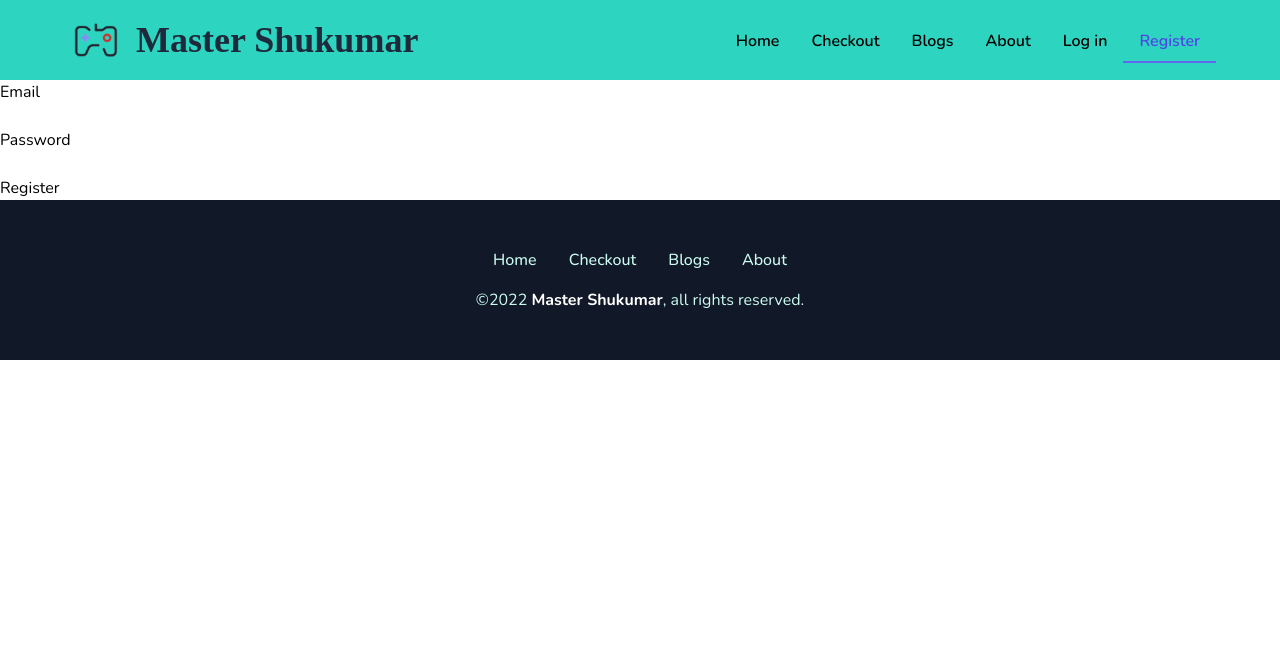
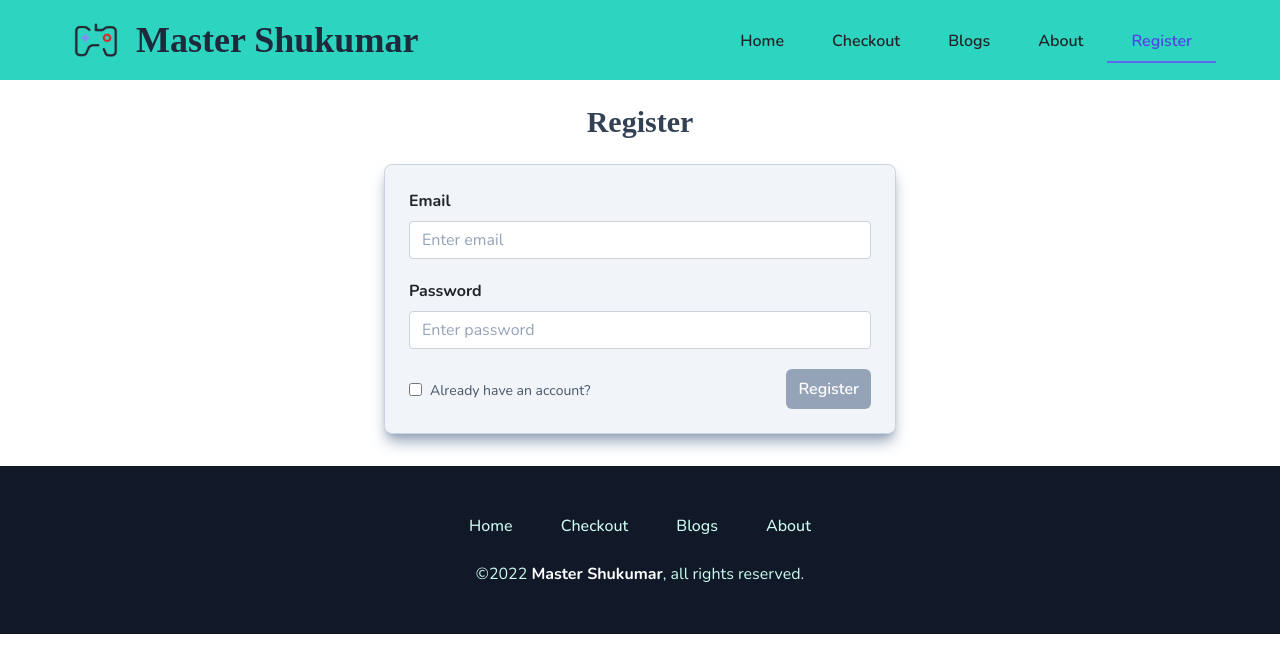
Before and after one commit to genuinestalwart/independent-service-provider, a React (Create React App) app: page /register in a window 1280 px wide. Shown: the top 672 px of the page. Built offline with nearby package versions, Linux system fonts and the light colour scheme; no server answers; a web font is replaced by a local one.

Commit message:
form styling done, password reset feature added

```diff
--- a/package.json
+++ b/package.json
@@ -10,8 +10,10 @@
 		"@testing-library/jest-dom": "^5.16.4",
 		"@testing-library/react": "^13.1.1",
 		"@testing-library/user-event": "^13.5.0",
+		"bootstrap": "^5.1.3",
 		"firebase": "^9.6.11",
 		"react": "^18.0.0",
+		"react-bootstrap": "^2.2.3",
 		"react-dom": "^18.0.0",
 		"react-router-dom": "^6.3.0",
 		"react-scripts": "5.0.1",
--- a/src/App.js
+++ b/src/App.js
@@ -6,18 +6,20 @@ import Checkout from './components/Checkout/Checkout';
 import Banner from './components/Home/Banner/Banner';
 import Extra from './components/Home/Extra/Extra';
 import Services from './components/Home/Services/Services';
-import Login from './components/Login/Login';
 import NotFound from './components/NotFound/NotFound';
 import Register from './components/Register/Register';
 import RequireAuth from './components/RequireAuth/RequireAuth';
 import Footer from './components/Shared/Footer/Footer';
 import Header from './components/Shared/Header/Header';
 import User from './components/User/User';
+import useAuth from './hooks/useAuth';
 
 function App() {
+	const { registered, setRegistered, user, setUser } = useAuth();
+
 	return (
 		<div className="App">
-			<Header></Header>
+			<Header registered={registered} user={user}></Header>
 
 			<main>
 				<Routes>
@@ -30,8 +32,7 @@ function App() {
 					<Route path='/checkout' element={<RequireAuth><Checkout></Checkout></RequireAuth>}></Route>
 					<Route path='/blogs' element={<Blogs></Blogs>}></Route>
 					<Route path='/about' element={<About></About>}></Route>
-					<Route path='/login' element={<Login></Login>}></Route>
-					<Route path='/register' element={<Register></Register>}></Route>
+					<Route path='/register' element={<Register registered={registered} setRegistered={setRegistered} setUser={setUser}></Register>}></Route>
 					<Route path='/user' element={<RequireAuth><User></User></RequireAuth>}></Route>
 				</Routes>
 			</main>
--- a/src/components/Home/Service/Service.js
+++ b/src/components/Home/Service/Service.js
@@ -8,16 +8,16 @@ const Service = (props) => {
     const location = useLocation();
 
     return (
-        <div className='border border-solid border-slate-300 hover:outline outline-teal-300 outline-4 shadow-lg shadow-slate-400 rounded-lg'>
-            <div className='p-4'><img className='rounded-t-lg w-full' src={image} alt={name} /></div>
+        <div className='border-[1px] border-slate-300 hover:outline outline-teal-300 outline-4 shadow-[0_10px_15px_-3px_rgb(0_0_0_/_0.1),_0_4px_6px_-4px_rgb(0_0_0_/_0.1)] shadow-slate-400 rounded-lg'>
+            <div className='p-[1rem]'><img className='rounded-t-lg w-full' src={image} alt={name} /></div>
             <hr />
-            <div className='p-4'>
+            <div className='p-[1rem]'>
                 <div className='h-40'>
                     <h3 className='font-medium text-xl text-slate-700'>{name}</h3>
-                    <h4 className='font-medium my-2 text-slate-600'>Price: {price}</h4>
+                    <h4 className='font-medium my-[0.5rem] text-slate-600'>Price: {price}</h4>
                     <p className='text-sm text-slate-500'>{description}</p>
                 </div>
-                <Link to='/checkout' state={{ from: location }}><button className='bg-teal-300 hover:bg-teal-400 font-semibold p-2 active:ring ring-offset-2 ring-teal-400 rounded-lg text-indigo-600'>Check it out <FontAwesomeIcon className='ml-2' icon={faArrowRight}></FontAwesomeIcon></button></Link>
+                <Link to='/checkout' state={{ from: location }}><button className='bg-teal-300 hover:bg-teal-400 font-semibold p-[0.5rem] active:ring ring-offset-2 ring-teal-400 rounded-lg text-indigo-600'>Check it out <FontAwesomeIcon className='ml-2' icon={faArrowRight}></FontAwesomeIcon></button></Link>
             </div>
 
         </div>
--- a/src/components/Login/Login.js
+++ /dev/null
@@ -1,44 +0,0 @@
-import { signInWithEmailAndPassword } from 'firebase/auth';
-import React from 'react';
-import { useLocation } from 'react-router-dom';
-import auth from '../../firebase.init';
-import useAuth from '../../hooks/useAuth';
-
-const Login = () => {
-    const { email, validEmail, setEmail, handleEmail, password, validPass, setPassword, handlePass, error, setError, navigate, setUser } = useAuth();
-    const location = useLocation();
-
-    const handleLogin = (event) => {
-        event.preventDefault();
-
-        if (email && password && validEmail && validPass) {
-            signInWithEmailAndPassword(auth, email, password)
-                .then((credentials) => {
-                    setUser(credentials.user);
-                    navigate(location?.state?.from?.pathname || '/checkout', { replace: true });
-                    setEmail('');
-                    setPassword('');
-                })
-                .catch((error) => {
-                    if (error.code === 'auth/user-not-found' || error.code === 'auth/wrong-password') {
-                        setError('Invalid email or password!');
-                    }
-                });
-        }
-    };
-
-    return (
-        <div>
-            <form>
-                <label htmlFor="userEmail">Email</label><br />
-                <input onBlur={handleEmail} type="email" name="userEmail" id="userEmail" /><br />
-                <label htmlFor="userPass">Password</label><br />
-                <input onBlur={handlePass} type="password" name="userPass" id="userPass" /><br />
-                <button onClick={handleLogin} type="submit">Log in</button>
-                <p>{error}</p>
-            </form>
-        </div>
-    );
-};
-
-export default Login;
--- a/src/components/Register/Register.js
+++ b/src/components/Register/Register.js
@@ -1,12 +1,37 @@
-import { createUserWithEmailAndPassword } from 'firebase/auth';
+import { createUserWithEmailAndPassword, sendPasswordResetEmail, signInWithEmailAndPassword } from 'firebase/auth';
 import React from 'react';
+import { Form } from 'react-bootstrap';
 import { useLocation } from 'react-router-dom';
 import auth from '../../firebase.init';
 import useAuth from '../../hooks/useAuth';
+import ErrorModal from '../Shared/ErrorModal/ErrorModal';
 
-const Register = () => {
-    const { email, validEmail, setEmail, handleEmail, password, validPass, setPassword, handlePass, error, setError, navigate, setUser } = useAuth();
+const Register = ({ registered, setRegistered, setUser }) => {
+    const { email, validEmail, setEmail, handleEmail, password, validPass, setPassword, handlePass, showModal, setShowModal, error, setError, navigate } = useAuth();
     const location = useLocation();
+
+    const handleLogin = (event) => {
+        event.preventDefault();
+
+        if (email && password && validEmail && validPass) {
+            signInWithEmailAndPassword(auth, email, password)
+                .then((credentials) => {
+                    setUser(credentials.user);
+                    navigate(location?.state?.from?.pathname || '/checkout', { replace: true });
+                    setEmail('');
+                    setPassword('');
+                })
+                .catch((e) => {
+                    if (e.code === 'auth/user-not-found' || e.code === 'auth/wrong-password') {
+                        setError({
+                            header: 'Invalid email or password!',
+                            body: 'Looks like the email/password you entered is incorrect. Please enter any valid email/password.'
+                        });
+                        setShowModal(true);
+                    }
+                });
+        }
+    };
 
     const handleRegister = (event) => {
         event.preventDefault();
@@ -19,24 +44,72 @@ const Register = () => {
                     setEmail('');
                     setPassword('');
                 })
-                .catch((error) => {
-                    if (error.code === 'auth/email-already-in-use') {
-                        setError('The email is already registered!');
+                .catch((e) => {
+                    if (e.code === 'auth/email-already-in-use') {
+                        setError({
+                            header: 'The email is already registered!',
+                            body: 'The email you are trying register with, is already been registered. Try to log in instead.'
+                        });
+                        setShowModal(true);
                     }
                 });
         }
     };
 
+    const handleReset = () => {
+        if (email && validEmail) {
+            sendPasswordResetEmail(auth, email)
+                .then(() => {
+                    setEmail('');
+                })
+                .catch((e) => {
+                    console.log(e);
+                });
+        } else {
+            setError({
+                header: 'Invalid Email!',
+                body: 'Please enter any valid email address in the input field before clicking this button.'
+            });
+            setShowModal(true);
+        }
+    };
+
     return (
         <div>
-            <form>
-                <label htmlFor="userEmail">Email</label><br />
-                <input onBlur={handleEmail} type="email" name="userEmail" id="userEmail" /><br />
-                <label htmlFor="userPass">Password</label><br />
-                <input onBlur={handlePass} type="password" name="userPass" id="userPass" /><br />
-                <button onClick={handleRegister} type="submit">Register</button>
-                <p>{error}</p>
-            </form>
+            <div className='flex justify-center mb-8'>
+                <div className='w-2/5'>
+                    <h2 className='font-semibold my-6 text-3xl text-center text-slate-700'>{registered ? 'Log in' : 'Register'}</h2>
+
+                    <div>
+                        <Form className='bg-slate-100 border-[1px] border-slate-300 p-6 shadow-[0_10px_15px_-3px_rgb(0_0_0_/_0.1),_0_4px_6px_-4px_rgb(0_0_0_/_0.1)] shadow-slate-400 rounded-lg'>
+                            <Form.Group className='mb-[1.25rem]'>
+                                <Form.Label className='font-bold'>Email</Form.Label>
+                                <Form.Control onBlur={handleEmail} className='placeholder:text-slate-400' type="email" placeholder='Enter email' />
+                                <Form.Text className={validEmail ? 'hidden' : 'mb-[1rem] text-xs text-red-500'}>Please enter a valid email address</Form.Text>
+                            </Form.Group>
+
+                            <Form.Group className='my-[1.25rem]'>
+                                <Form.Label className='font-bold'>Password</Form.Label>
+                                <Form.Control onBlur={handlePass} className='placeholder:text-slate-400' type="password" placeholder='Enter password' />
+                                <Form.Text className={validPass ? 'hidden' : 'mb-[1rem] text-xs text-red-500'}>Password must contain at least a digit, an uppercase letter, a lowercase letter, a special character and must be within 8 to 23 characters.</Form.Text>
+                            </Form.Group>
+
+                            <div className='flex justify-between mt-[1.25rem]'>
+                                <div className='flex items-center'>
+                                    <input onChange={() => setRegistered(!registered)} type="checkbox" name="haveAnAccount" id="haveAnAccount" />
+                                    <label className='ml-2 mt-[0.2rem] text-sm text-slate-600' htmlFor="haveAnAccount">Already have an account?</label>
+                                </div>
+
+                                <button className={`bg-teal-500 disabled:bg-slate-400 font-semibold px-[0.75rem] py-[0.5rem] ${email && password && validEmail && validPass ? 'active:ring' : ''} ring-offset-2 ring-teal-500 rounded-md text-indigo-600 disabled:text-white`} onClick={registered ? handleLogin : handleRegister} type="submit" disabled={email && password && validEmail && validPass ? false : true}>{registered ? 'Log in' : 'Register'}</button>
+                            </div>
+                        </Form>
+                    </div>
+
+                    <button onClick={handleReset} className={`${registered ? '' : 'hidden'} ml-6 mt-[0.5rem] text-sm text-indigo-600 active:text-teal-500`}>Forget password?</button>
+                </div>
+            </div>
+
+            <ErrorModal error={error} setShowModal={setShowModal} show={showModal}></ErrorModal>
         </div>
     );
 };
--- a/src/components/RequireAuth/RequireAuth.js
+++ b/src/components/RequireAuth/RequireAuth.js
@@ -6,7 +6,7 @@ function RequireAuth({ children }) {
     const { user } = useAuth();
 
     if (!user) {
-        return <Navigate to="/login" state={{ from: location }} replace />;
+        return <Navigate to="/register" state={{ from: location }} replace />;
     }
 
     return children;
--- a/src/components/Shared/CustomLink/CustomLink.js
+++ b/src/components/Shared/CustomLink/CustomLink.js
@@ -6,7 +6,7 @@ const CustomLink = ({ children, to, ...props }) => {
     const match = useMatch({ path: resolved.pathname, end: true });
 
     return (
-        <Link className={`border-b-2 border-t-4 border-t-transparent font-semibold px-4 py-2 hover:text-lime-100 ${match ? 'border-b-indigo-500 text-indigo-600' : 'border-b-transparent'}`} to={to} {...props}>
+        <Link className={`border-b-2 border-t-4 border-t-transparent font-semibold px-4 py-2 ${match ? 'border-b-indigo-500 text-indigo-600' : 'border-b-transparent hover:text-lime-100'}`} to={to} {...props}>
             <div>{children}</div>
         </Link>
     );
--- /dev/null
+++ b/src/components/Shared/ErrorModal/ErrorModal.js
@@ -0,0 +1,16 @@
+import React from 'react';
+import { Modal } from 'react-bootstrap';
+
+const ErrorModal = ({ error, setShowModal, show }) => {
+    return (
+        <div>
+            <Modal show={show} aria-labelledby="errorModal" centered>
+                <Modal.Header><Modal.Title id="errorModal">{error.header}</Modal.Title></Modal.Header>
+                <Modal.Body><p>{error.body}</p></Modal.Body>
+                <Modal.Footer><button className='bg-teal-500 font-semibold px-[0.75rem] py-[0.5rem] active:ring ring-offset-2 ring-teal-500 rounded-md text-indigo-600 disabled:text-white' onClick={() => setShowModal(false)}>Okay</button></Modal.Footer>
+            </Modal>
+        </div>
+    );
+};
+
+export default ErrorModal;
--- a/src/components/Shared/Header/Header.js
+++ b/src/components/Shared/Header/Header.js
@@ -1,14 +1,11 @@
-import { faCircleUser } from '@fortawesome/free-solid-svg-icons';
-import { FontAwesomeIcon } from '@fortawesome/react-fontawesome';
 import React from 'react';
 import { useLocation } from 'react-router-dom';
-import auth from '../../../firebase.init';
 import useAuth from '../../../hooks/useAuth';
 import CustomLink from '../CustomLink/CustomLink';
 
-const Header = () => {
+const Header = ({ registered, user }) => {
     const location = useLocation();
-    const { user, logOut } = useAuth();
+    const { logOut } = useAuth();
 
     return (
         <header className='bg-teal-400 flex h-20 items-center justify-between px-16'>
@@ -24,11 +21,7 @@ const Header = () => {
                 <CustomLink to='/about' state={{ from: location }}>About</CustomLink>
 
                 {
-                    user && auth.currentUser ? <button className='border-b-2 border-transparent font-semibold px-4 py-2 hover:text-blue-600' onClick={logOut}><div>Log out</div></button> : <CustomLink to='/login' state={{ from: location }}>Log in</CustomLink>
-                }
-
-                {
-                    user && auth.currentUser ? <CustomLink to='/user' state={{ from: location }}><FontAwesomeIcon className=' text-2xl' icon={faCircleUser}></FontAwesomeIcon></CustomLink> : <CustomLink to='/register' state={{ from: location }}>Register</CustomLink>
+                    user ? <button className='border-t-2 border-transparent font-semibold px-4 py-2 hover:text-lime-100' onClick={logOut}><div>Log out</div></button> : <CustomLink to='/register' state={{ from: location }}>{registered ? 'Log in' : 'Register'}</CustomLink>
                 }
             </nav>
         </header>
--- a/src/hooks/useAuth.js
+++ b/src/hooks/useAuth.js
@@ -6,12 +6,14 @@ import auth from "../firebase.init";
 const useAuth = () => {
     const navigate = useNavigate();
     const [user, setUser] = useState({});
-    const [error, setError] = useState('');
+    const [error, setError] = useState({});
     const [email, setEmail] = useState('');
     const [verified, setVerified] = useState(false);
     const [password, setPassword] = useState('');
     const [validEmail, setValidEmail] = useState(true);
     const [validPass, setValidPass] = useState(true);
+    const [showModal, setShowModal] = useState(false);
+    const [registered, setRegistered] = useState(false);
     const regexEmail = /^(\w+([.-]?\w+)*).{6,}@\w+([.-]?\w+)*(\.\w{2,3})+$/;
     const regexPass = /^(?=.*\d)(?=.*[a-z])(?=.*[A-Z])(?=.*[^a-zA-Z0-9])(?!.*\s).{8,23}$/;
 
@@ -56,6 +58,8 @@ const useAuth = () => {
         password, setPassword,
         validEmail, setValidEmail,
         validPass, setValidPass,
+        showModal, setShowModal,
+        registered, setRegistered,
         verified, setVerified,
         error, setError,
         handleEmail, handlePass,
--- a/src/index.js
+++ b/src/index.js
@@ -1,5 +1,6 @@
 import React from 'react';
 import ReactDOM from 'react-dom/client';
+import 'bootstrap/dist/css/bootstrap.css';
 import './index.css';
 import App from './App';
 import reportWebVitals from './reportWebVitals';
```
Also changed, not shown: 1 other file (tests, documents, lock files or other folders).
